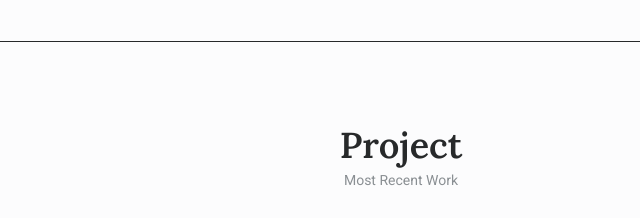
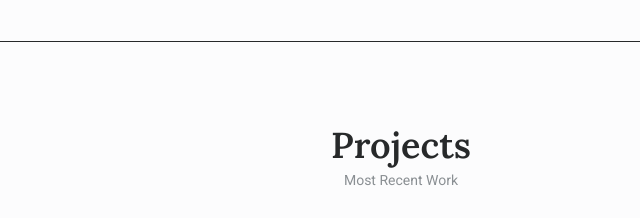
Before and after one commit to heymanukumar/M_Portfolio, a plain HTML site: page index.html in a window 1280 px wide. Shown: the part 4660-4878 px from the top of the page, without its empty margins (239-879 px from the left). Drawn offline with nearby package versions, Linux system fonts and the light colour scheme.

Commit message:
Update index.html

```diff
--- a/index.html
+++ b/index.html
@@ -454,8 +454,9 @@
 
     <!--==================== PROJECTS ====================-->
     <section class="projects section" id="projects">
-        <h2 class="section__title">Project</h2>
+        <h2 class="section__title">Projects</h2>
         <span class="section__subtitle"> Most Recent Work</span>
+
         <div class="container section__border">
             <div class="projects__container">
                 <div>
```
